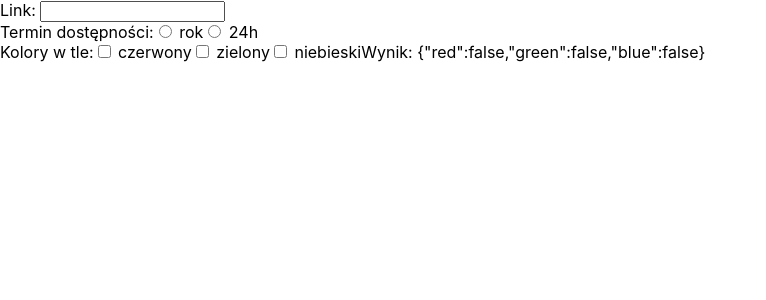
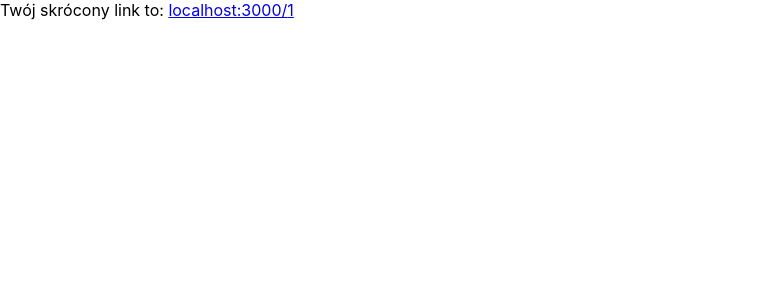
Before and after one commit to exnext/tinyjacob-front, a React (Create React App) app: page /tiny/1 in a window 1280 px wide. Shown: the top 300 px of the page, without its empty margins (0-766 px from the left). Built offline with nearby package versions, Linux system fonts and the light colour scheme.

Commit message:
Routing; podawanie adresu strony, pokazywanie przetworzonego linku i mozliwosc przejscia na skojarzona z nim strone

```diff
--- a/package.json
+++ b/package.json
@@ -9,7 +9,9 @@
     "axios": "^1.3.4",
     "react": "^18.2.0",
     "react-dom": "^18.2.0",
+    "react-router-dom": "^6.8.2",
     "react-scripts": "5.0.1",
+    "sqlite3": "^5.1.4",
     "web-vitals": "^2.1.4"
   },
   "scripts": {
--- a/src/App.js
+++ b/src/App.js
@@ -1,97 +1,19 @@
 import './App.css';
-import React, { useState } from "react";
-import axios from 'axios';
-import Fetch from './Fetch'
-
-function LinkInput() {
-  const [link, setLink] = React.useState('');
-  const [result, setResult] = React.useState('');
-
-  return (
-    <div className='container'>
-      <label>
-        Link:&nbsp;
-        <input type="url" name="link" value={link}
-        onChange={(e) => {
-          setLink(e.target.value);
-        }}
-        onBlur={(e) => {
-          axios.post('http://localhost:3001/link', {'link': link})
-          .then((res) => setResult(res.data));
-        }}/>
-      </label>
-      {result !== '' && <span>Odpowiedź: {result}</span>}
-    </div>
-  );
-}
-
-function RadioInput() {
-  const [term, setTerm] = React.useState();
-  const terms = ['rok', '24h'];
-
-  return (
-    <div className='container'>
-      Termin dostępności:
-      {terms.map((option) => (
-        <label key={option}>
-          <input type="radio" name="deadline" value={option} checked={term === option}
-          onChange={(e) => {
-            setTerm(e.target.value);
-          }}/>
-          &nbsp;{option}
-        </label>
-      ))}
-      {term !== undefined && <span>Wynik: {term}</span>}
-    </div>
-  );
-}
-
-function CheckboxInput() {
-  const defaultColors = {
-    red: false,
-    green: false,
-    blue: false,
-  };
-  const translation = {
-    red: 'czerwony',
-    green: 'zielony',
-    blue: 'niebieski',
-  };
-  const colorsList = Object.keys(defaultColors);
-  const [colors, setColors] = React.useState(defaultColors);
-
-  return (
-    <div className='container'>
-      Kolory w tle:
-      {colorsList.map((option) => (
-        <label key={option}>
-          <input type="checkbox" name="color" value={option}
-          checked={colors[option] === true}
-          onChange={(e) => {
-            setColors({
-              ...colors,
-              [option]: e.target.checked,
-            });
-          }}/>
-          &nbsp;{translation[option]}
-        </label>
-      ))}
-      <span>Wynik: {JSON.stringify(colors)}</span>
-    </div>
-  );
-}
+import React from "react";
+import { Routes, Route } from 'react-router-dom';
+import Tiny from './components/Tiny'
+import Messy from './components/Messy'
+import Redirect from './components/Redirect'
 
 function App() {
 
   return (
     <>
-    <form className='Form'>
-      <LinkInput/>
-      <RadioInput/>
-      <CheckboxInput/>
-    </form>
-    {/* <br/>
-    <Fetch /> */}
+    <Routes>
+      <Route path='/' element={<Messy/>}/>
+      <Route path='/:h' element={<Redirect/>}/>
+      <Route path='/tiny/:h' element={<Tiny/>}/>
+    </Routes>
     </>
   );
 }
--- /dev/null
+++ b/src/components/Messy.js
@@ -0,0 +1,27 @@
+import React, { useState } from "react";
+import axios from 'axios';
+import { useNavigate } from 'react-router-dom';
+
+function Messy() {
+    const [link, setLink] = useState('');
+    const navigate = useNavigate();
+
+    return (
+        <form className="Form" onSubmit={(e) => {
+            e.preventDefault();
+            axios.post('http://localhost:3001/link/link', {'link': link})
+                .then((res) => navigate(`/tiny/${res.data}`));
+        }}>
+            <h3>Link:</h3>
+            <label>
+                <input required type="text" name="url" className="link" value={link}
+                onChange={(e) => {
+                setLink(e.target.value);
+                }}/>
+            </label>
+            <input type="submit"/>
+        </form>
+    );
+}
+
+export default Messy;
--- /dev/null
+++ b/src/components/Redirect.js
@@ -0,0 +1,23 @@
+import React, { useEffect } from "react";
+import { useParams, useNavigate} from 'react-router-dom';
+import axios from 'axios';
+
+function Redirect() {
+    const hash = useParams();
+    const navigate = useNavigate();
+
+    useEffect(() => {
+        axios.post('http://localhost:3001/hash/hash', {'hash': hash.h})
+            .then((res) => {
+                window.location.replace(res.data);
+            })
+    }, [hash, navigate])
+
+    return (
+        <div className="Container">
+            Dziękujemy za korzystanie z naszej strony :D
+        </div>
+    );
+}
+
+export default Redirect;
--- /dev/null
+++ b/src/components/Tiny.js
@@ -0,0 +1,19 @@
+import React from "react";
+import { useParams, Link } from 'react-router-dom';
+
+function Tiny() {
+    const hash = useParams();
+
+    if (hash.h === 'false')
+        return (
+            <div className="Container">Błąd połączenia</div>
+        );
+
+    return (
+        <div className="Container">
+            Twój skrócony link to: <Link to={'http://localhost:3000/' + hash.h}>localhost:3000/{hash.h}</Link>
+        </div>
+    );
+}
+
+export default Tiny;
--- a/src/index.js
+++ b/src/index.js
@@ -1,17 +1,14 @@
 import React from 'react';
 import ReactDOM from 'react-dom/client';
+import { BrowserRouter } from 'react-router-dom';
 import './index.css';
 import App from './App';
-import reportWebVitals from './reportWebVitals';
 
 const root = ReactDOM.createRoot(document.getElementById('root'));
 root.render(
   <React.StrictMode>
-    <App />
+    <BrowserRouter>
+      <App />
+    </BrowserRouter>
   </React.StrictMode>
 );
-
-// If you want to start measuring performance in your app, pass a function
-// to log results (for example: reportWebVitals(console.log))
-// or send to an analytics endpoint. Learn more: https://bit.ly/CRA-vitals
-reportWebVitals();
```
Also changed, not shown: src/components/common/Form.js (added, +92 -0 lines), src/components/common/Fetch.js (renamed from src/Fetch.js), 1 other file (tests, documents, lock files or other folders).
